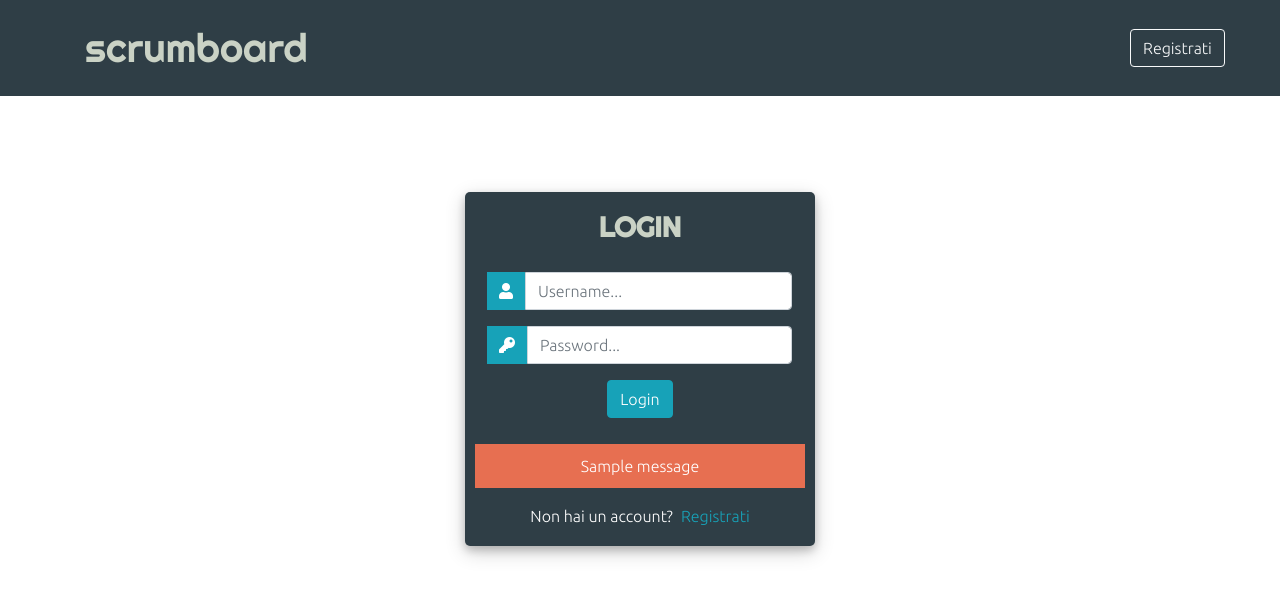
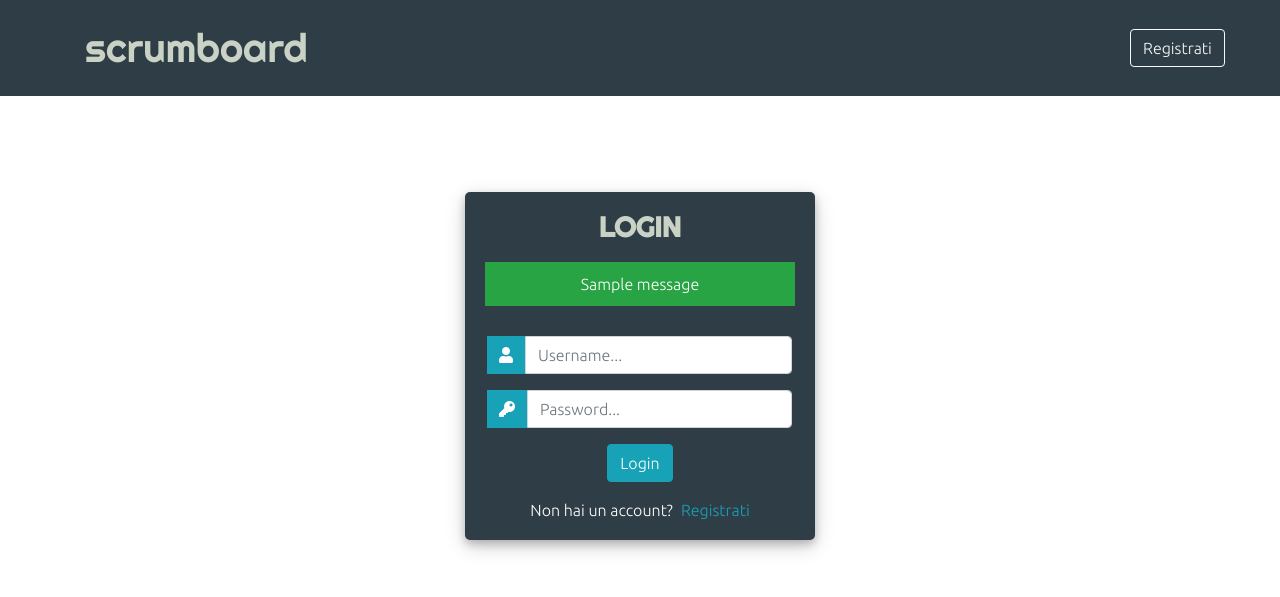
Before and after one commit to elepuggioni/progettoISW, a Django app: page /login/ in a window 1280 px wide. Shown: the top 597 px of the page. Run offline with Django 3.2, Linux system fonts and the light colour scheme; tables that the repository leaves empty hold one stand-in row (values such as "Sample post"); one stand-in notice (Sample message) is shown; some libraries are stand-ins or nearby versions.

Commit message:
fix messaggio di creazione account

```diff
--- a/ScrumBoard/Accounts/templates/login.html
+++ b/ScrumBoard/Accounts/templates/login.html
@@ -8,6 +8,12 @@
 		<div class="d-flex justify-content-center mt-2">
 			<h3 class="text-header">LOGIN</h3>
 		</div>
+
+		{% for message in messages %}
+		{% if message.tags == "success" %}
+		<p class="d-flex justify-content-center messages-{{message.tags}}">{{message}}</p>
+		{% endif %}
+		{% endfor %}
 
 		<div class="d-flex justify-content-center form_container mb-3">
 			<form method="POST" action="">
@@ -35,7 +41,9 @@
 		</div>
 
 		{% for message in messages %}
-			<p id="messages" class="d-flex justify-content-center">{{message}}</p>
+		{% if message.tags != "success" %}
+		<p id="messages" class="d-flex justify-content-center messages-{{message.tags}}">{{message}}</p>
+		{% endif %}
 		{% endfor %}
 
 		<div class="mb-2">
--- a/ScrumBoard/ScrumBoard/static/css/style.css
+++ b/ScrumBoard/ScrumBoard/static/css/style.css
@@ -248,11 +248,16 @@ a:hover {
     color: white;
 }
 
-#messages{
+.messages-success, .errorlist, #messages {
 	background-color: #e76f51;
 	color: #fff;
 	padding: 10px;
-	margin-top: 10px;
+	margin: 10px;
+	text-align: center;
+}
+
+.messages-success{
+    background-color: #28A445;
 }
 
 .burndown_row{
@@ -290,10 +295,3 @@ a:hover {
 input[type=checkbox], input[type=radio]{
     transform: scale(2);
 }
-
-.errorlist{
-    background-color: #e76f51;
-	color: #fff;
-	padding: 10px;
-	margin-top: 10px;
-}
```
